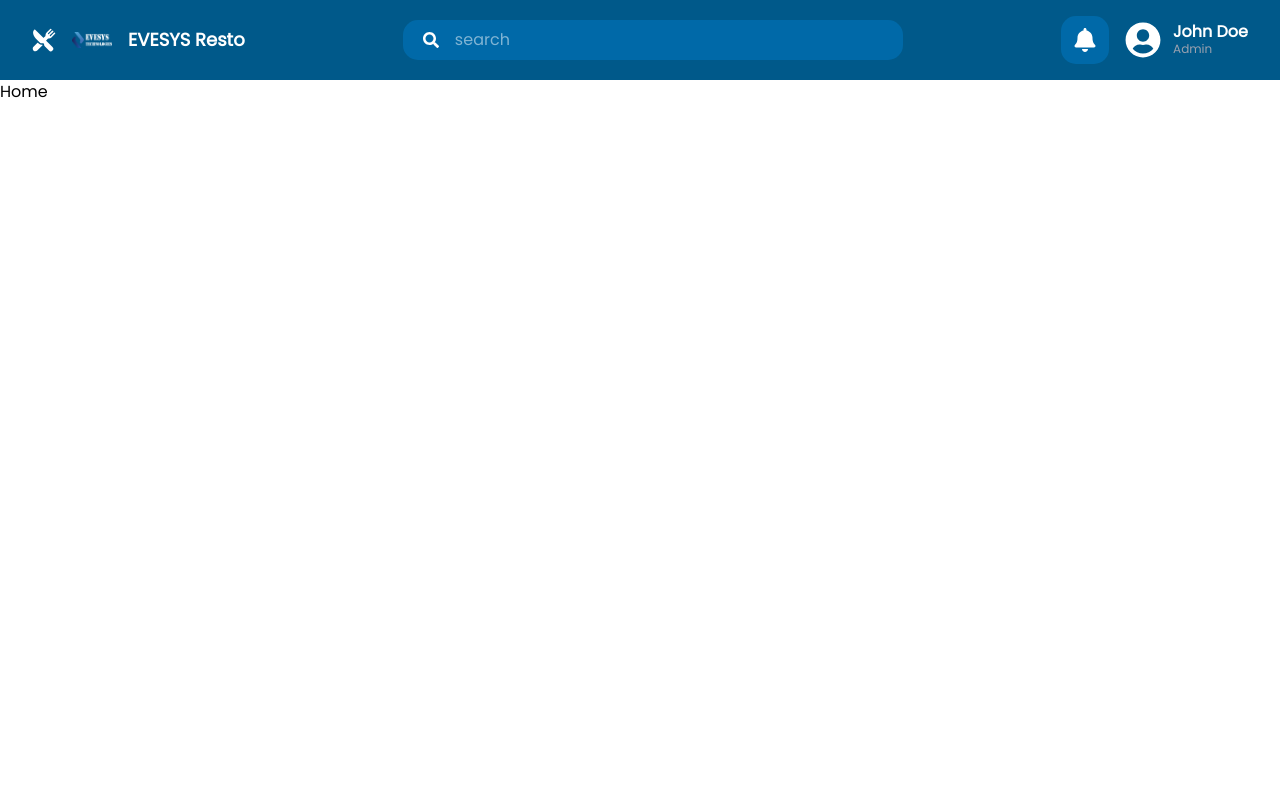
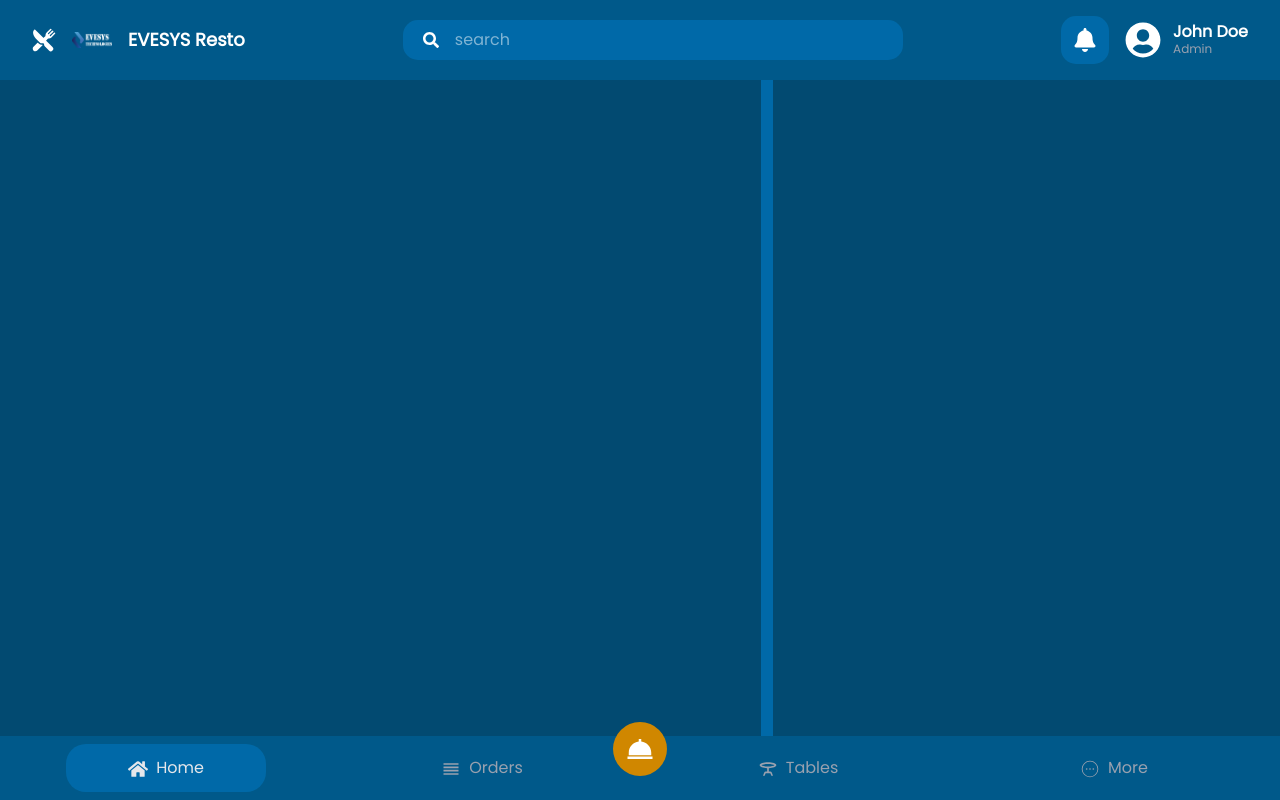
Before and after one commit to tharindu009/EVESYSResto, a React (Vite) app in the folder frontend/: page / in a window 1280 px wide. Built offline with nearby package versions, Linux system fonts and the light colour scheme.

Commit message:
navbar complete

```diff
--- a/frontend/package.json
+++ b/frontend/package.json
@@ -14,6 +14,7 @@
     "@tailwindcss/vite": "^4.1.5",
     "react": "^19.0.0",
     "react-dom": "^19.0.0",
+    "react-icons": "^5.5.0",
     "react-router-dom": "^7.5.3",
     "tailwindcss": "^4.1.5"
   },
--- /dev/null
+++ b/frontend/src/components/Navbar.jsx
@@ -0,0 +1,21 @@
+import React from 'react'
+import { FaHome } from "react-icons/fa";
+import { MdOutlineReorder } from "react-icons/md";
+import { MdOutlineTableBar } from "react-icons/md";
+import { CiCircleMore } from "react-icons/ci";
+import { BiSolidDish } from "react-icons/bi";
+
+const Navbar = () => {
+    return (
+        <div className='fixed bottom-0 left-0 right-0 bg-sky-800 p-2 h-16 flex justify-around'>
+            <button className=' text-gray-200 cursor-pointer bg-sky-700 w-[200px] rounded-[20px]'><FaHome className="inline mr-2" size={20} />Home</button>
+            <button className='text-gray-400 w-[200px] cursor-pointer'><MdOutlineReorder className="inline mr-2" size={20} />Orders</button>
+            <button className='text-gray-400 w-[200px] cursor-pointer'><MdOutlineTableBar className="inline mr-2" size={20} />Tables</button>
+            <button className='text-gray-400 w-[200px] cursor-pointer'><CiCircleMore className="inline mr-2" size={20} />More</button>
+
+            <button className='absolute bottom-6 bg-yellow-600 text-white rounded-full p-3 items-center cursor-pointer'><BiSolidDish size={30} /></button>
+        </div>
+    )
+}
+
+export default Navbar
--- a/frontend/src/pages/Home.jsx
+++ b/frontend/src/pages/Home.jsx
@@ -1,8 +1,19 @@
 import React from 'react'
+import Navbar from '../components/Navbar'
 
 const Home = () => {
     return (
-        <div>Home</div>
+        <section className='bg-sky-700 h-[calc(100vh-5rem)] overflow-hidden flex gap-3'>
+            {/* Left Div */}
+            <div className='flex-[3] bg-sky-900'>
+
+            </div>
+            {/* Right Div */}
+            <div className='flex-[2] bg-sky-900'>
+
+            </div>
+            <Navbar />
+        </section>
     )
 }
 
```
Also changed, not shown: 1 other file (tests, documents, lock files or other folders).
